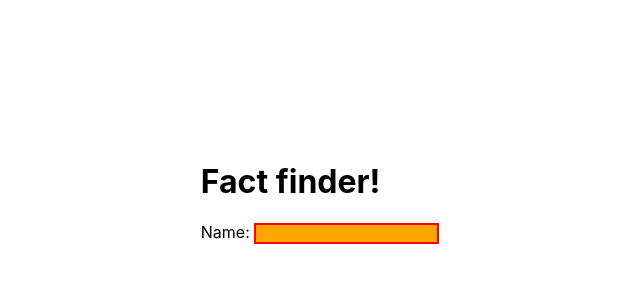
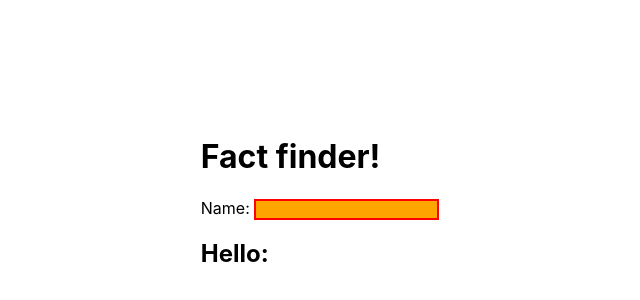
Before and after one commit to JosieAilsa/react-fundamentals-recap, a React (Create React App) app: page / in a window 1280 px wide. Shown: the part 198-498 px from the top of the page, without its empty margins (320-960 px from the left). Built offline with nearby package versions, Linux system fonts and the light colour scheme.

Commit message:
functions as props

```diff
--- a/src/App.js
+++ b/src/App.js
@@ -2,12 +2,18 @@ import logo from './logo.svg';
 import './App.css';
 import DisplayMessage from "./components/DisplayMessage/DisplayMessage.jsx"
 import UserInput from "./components/UserInput/UserInput.jsx"
+import { useState } from 'react';
 
 const App = () => {
+  //Declare state of the our userName here
+
+  //Write a function to handle the the onChnage in the user input and pass it down as props.
+
   return (
     <>
       <h1>Fact finder!</h1>
       <UserInput label="Name" classNames ="user-input--highlight"/>
+      <h2>Hello: {/* Show new userName here */}</h2>
     </>
   );
 }
--- a/src/components/UserInput/UserInput.jsx
+++ b/src/components/UserInput/UserInput.jsx
@@ -1,16 +1,12 @@
-
 import { useState } from "react";
 import "./UserInput.scss"
 const UserInput = ({classNames, label}) => {
-//How can we set the state so the user name changes in the h2 underneath?
+
     return (
-    <>
         <form>
             <label htmlFor="user-input">{label}: </label>
-            <input className={`user-input ${classNames}`}/>
+            <input className={`user-input ${classNames}`} onChange = {() => {/*Add a new onChange function here*/}}/>
         </form>
-        <h2>{/* Show userName here*/}</h2>
-    </>
       );
 }
 
```
